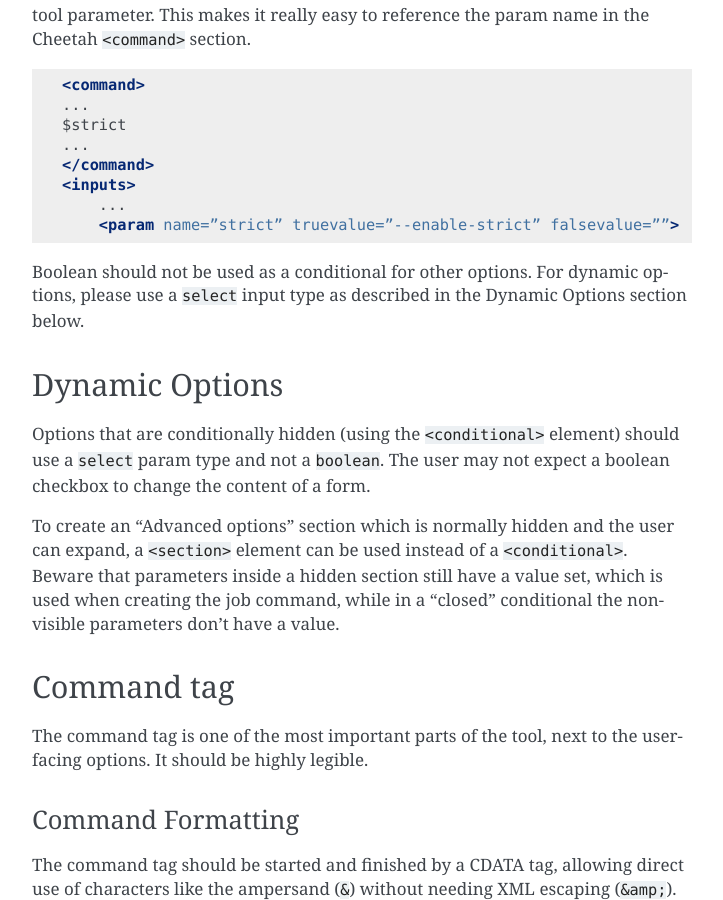
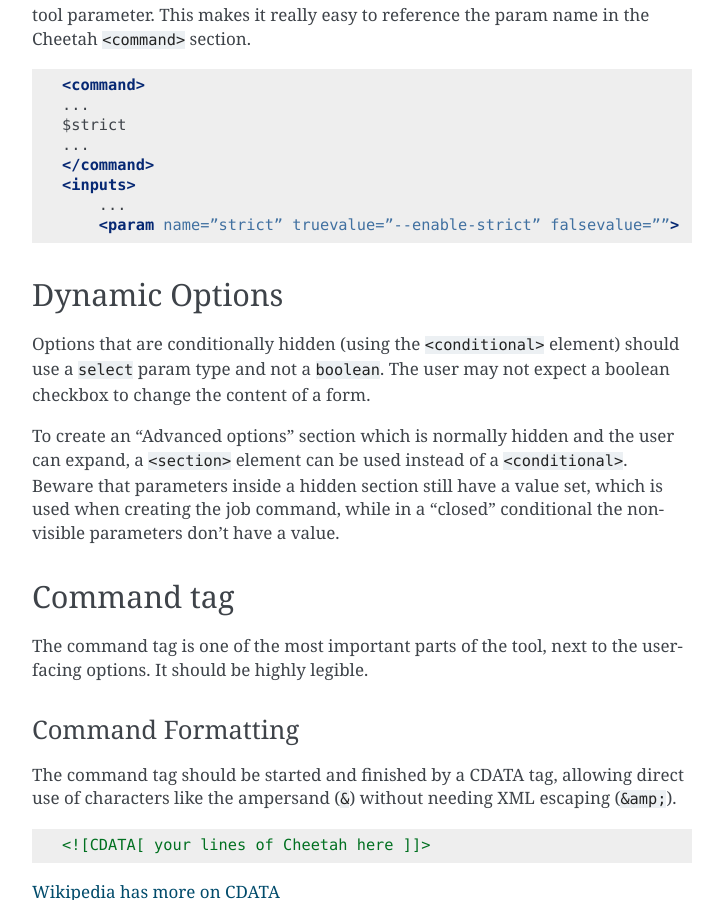
Before and after one commit to galaxy-iuc/standards, a Sphinx documentation site: the page built from docs/best_practices/tool_xml.rst, in a window 1280 px wide and 900 px high, scrolled down 4791 px. Shown: the whole window, without its empty margins (388-1111 px from the left). Built offline with Sphinx 7.4.7, drawn with Linux system fonts in a browser that asks for light colours.

Commit message:
remove rule to use select for conditionals

```diff
--- a/docs/best_practices/tool_xml.rst
+++ b/docs/best_practices/tool_xml.rst
@@ -234,10 +234,6 @@ in the Cheetah ``<command>`` section.
         ...
         <param name=”strict” truevalue=”--enable-strict” falsevalue=””>
 
-Boolean should not be used as a conditional for other options. For dynamic
-options, please use a ``select`` input type as described in the Dynamic Options
-section below.
-
 Dynamic Options
 ---------------
 
```
